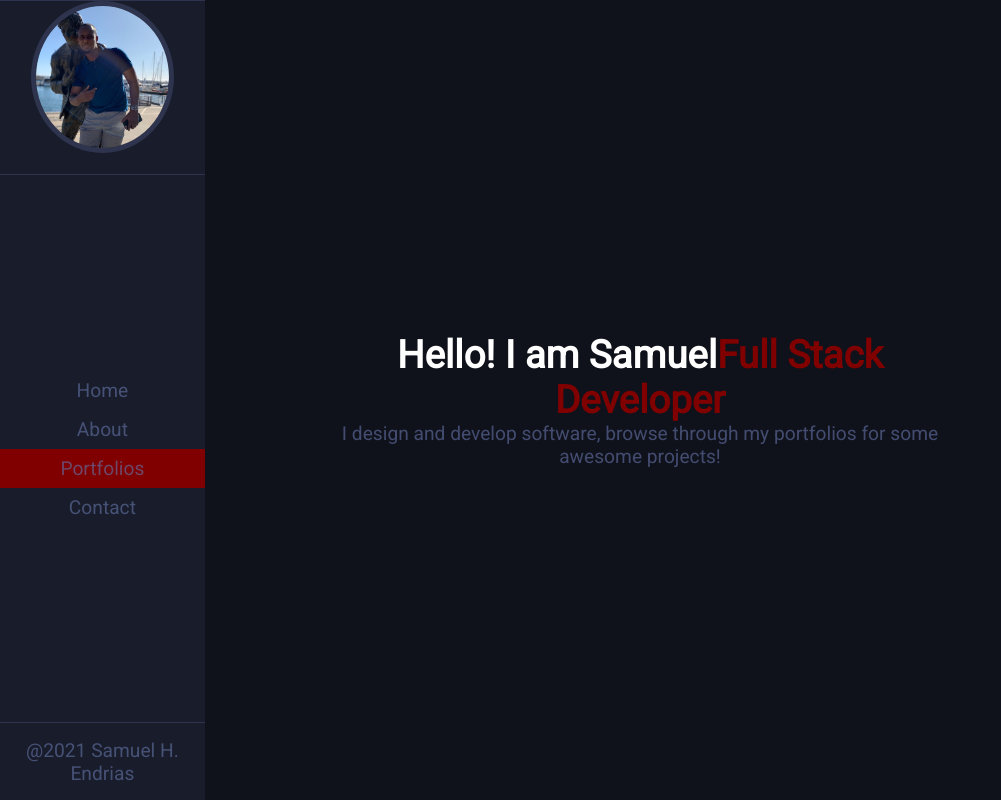
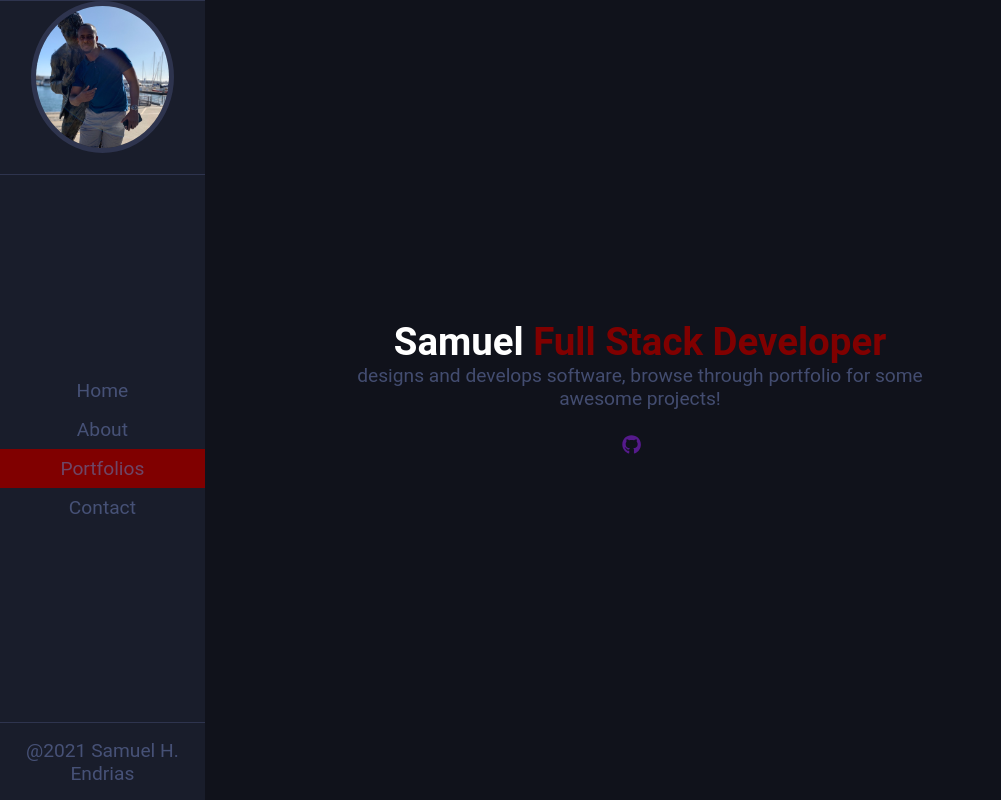
Before and after one commit to Samuel-en/My-Port, a React (Create React App) app: page /portfolios in a window 1280 px wide. Shown: the whole page, without its empty margins (0-1001 px from the left). Built offline with nearby package versions, Linux system fonts and the light colour scheme.

Commit message:
added icons through font awesome and styled accordingly.

```diff
--- a/public/index.html
+++ b/public/index.html
@@ -11,7 +11,7 @@
     />
     <link rel="apple-touch-icon" href="%PUBLIC_URL%/logo192.png" />
     <link rel="preconnect" href="https://fonts.gstatic.com">
-<link href="https://fonts.googleapis.com/css2?family=Roboto&display=swap" rel="stylesheet">
+    <link href="https://fonts.googleapis.com/css2?family=M+PLUS+Rounded+1c:wght@100;300;400;500&display=swap" rel="stylesheet">
 
     <!--
       manifest.json provides metadata used when your web app is installed on a
--- a/src/Pages/HomePage.js
+++ b/src/Pages/HomePage.js
@@ -1,19 +1,25 @@
 import React from "react";
-
+import {faGithub} from '@fortawesome/free-brands-svg-icons';
+// import {falinkdin} from '@fortawesome/free-brands-svg-icons';
+import {Link} from 'react-router-dom';
+import { FontAwesomeIcon } from "@fortawesome/react-fontawesome";
 function HomePage() {
   return (
     <div className="HomePage">
       <header className="hero">
         <h1 className="hero-text">
-          Hello! I am Samuel
-          <span>Full Stack Developer </span>
+          Samuel
+          <span> Full Stack Developer </span>
         </h1>
         <p className="h-sub-text">
-          I design and develop software, browse through my portfolios
+          designs and develops software, browse through portfolio
           for some awesome projects!
-
         </p>
-        <div className="Icons"/>
+        <div className="Icons">
+        <Link className ="icon-holder">
+            <FontAwesomeIcon icon={faGithub} className="gh"/>
+        </Link>
+      </div>
       </header>
     </div>
   );
--- a/src/Style/typography.scss
+++ b/src/Style/typography.scss
@@ -19,3 +19,24 @@
 .h-sub-text{
     text-align: center;
 }
+
+.Icons{
+    display: flex;
+    align-items: center;
+    justify-content: center;
+    padding: 1.5rem 0;
+    .icon-holder{
+        margin-right:1rem;
+        .icons{
+            font-size: 2.8rem;
+            color: #a4acc4;
+            transition: all .4s ease-in-out
+        }
+    }
+
+    .gh:hover{
+        color: rgb(121, 36, 121)
+
+    }
+
+}
```
